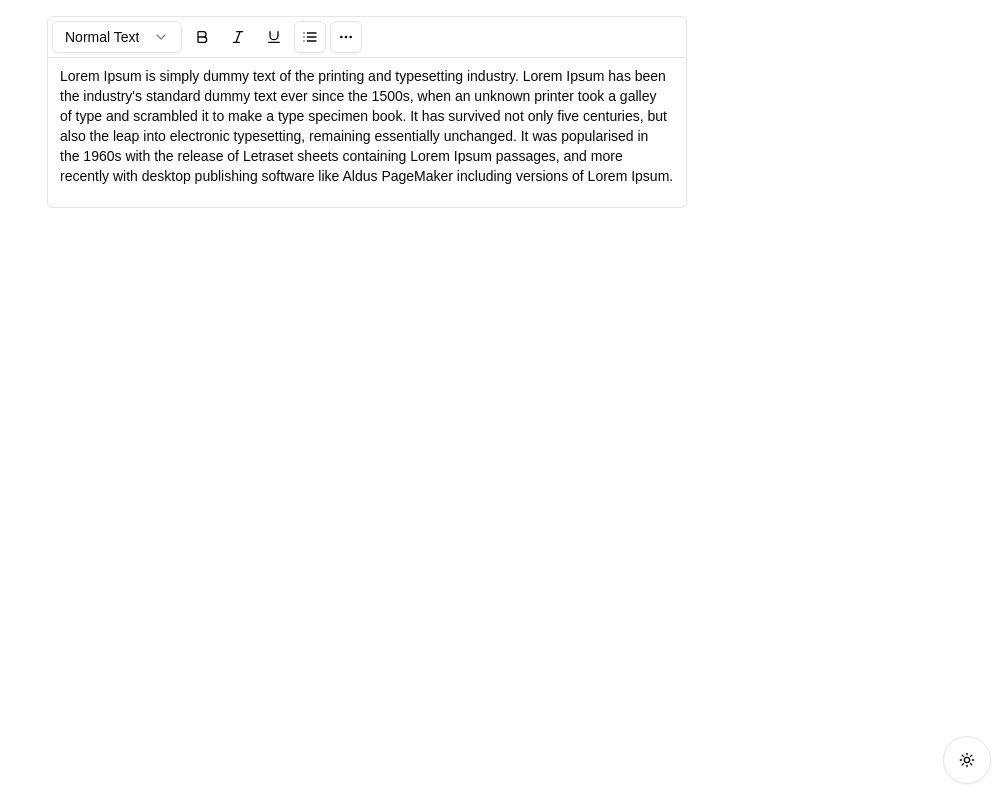
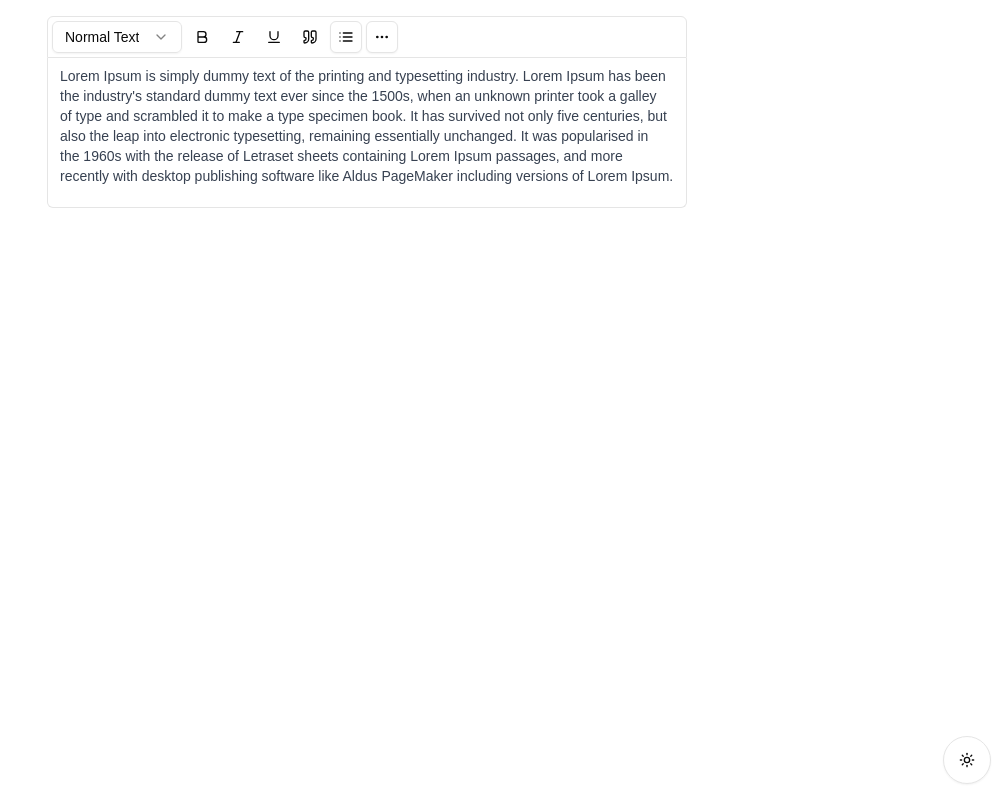
Before and after one commit to SafaElmali/tiptap-template, a Next.js app: page / in a window 1280 px wide. Shown: the whole page, without its empty margins (273-1280 px from the left). Built offline with nearby package versions, Linux system fonts and the light colour scheme.

Commit message:
feat: Update tiptap stylings

```diff
--- a/package.json
+++ b/package.json
@@ -31,6 +31,7 @@
   },
   "devDependencies": {
     "@eslint/eslintrc": "^3",
+    "@tailwindcss/typography": "^0.5.15",
     "@types/node": "^20",
     "@types/react": "^19",
     "@types/react-dom": "^19",
--- a/src/components/features/tiptap-editor/plugins/toolbar/toolbar.tsx
+++ b/src/components/features/tiptap-editor/plugins/toolbar/toolbar.tsx
@@ -1,5 +1,5 @@
 import { type Editor } from "@tiptap/react";
-import { Bold, Italic, Underline } from "lucide-react";
+import { Bold, Italic, Quote, Underline } from "lucide-react";
 import { FC } from "react";
 import { ToolbarButton } from "./_components/toolbar-button";
 import { HeadingDropdown } from "./_components/heading-dropdown";
@@ -35,6 +35,12 @@ const Toolbar: FC<ToolbarProps> = ({ editor }) => {
           command={() => editor.chain().focus().toggleUnderline().run()}
           isActive={editor.isActive("underline")}
         />
+        <ToolbarButton
+          icon={<Quote className="h-4 w-4" />}
+          label="Toggle quote"
+          command={() => editor.chain().focus().toggleBlockquote().run()}
+          isActive={editor.isActive("blockquote")}
+        />
         <ListDropdown editor={editor} />
         <FormattingDropdown editor={editor} />
       </div>
--- a/src/components/features/tiptap-editor/styles/index.css
+++ b/src/components/features/tiptap-editor/styles/index.css
@@ -1,49 +1,11 @@
 .tiptap-editor {
-  @apply min-h-[150px] max-h-[500px] overflow-y-auto w-full rounded-b-md border border-input border-t-0 bg-transparent px-3 py-2 text-sm ring-offset-background placeholder:text-muted-foreground focus-visible:outline-none disabled:cursor-not-allowed disabled:opacity-50;
-}
-
-/* Add custom scrollbar styling */
-.tiptap-editor::-webkit-scrollbar {
-  @apply w-1;
-}
-
-.tiptap-editor::-webkit-scrollbar-track {
-  @apply bg-secondary rounded-r-lg;
-}
-
-.tiptap-editor::-webkit-scrollbar-thumb {
-  @apply bg-muted-foreground/30 rounded-full hover:bg-muted-foreground/50 transition-colors;
-}
-
-.tiptap-editor blockquote {
-  @apply border-l-4 border-muted pl-4 my-4 italic;
-}
-
-/* Tiptap heading styles */
-.tiptap-editor h1 {
-  @apply text-4xl font-bold mb-4;
-}
-
-.tiptap-editor h2 {
-  @apply text-3xl font-bold mb-3;
-}
-
-.tiptap-editor h3 {
-  @apply text-2xl font-bold mb-3;
-}
-
-.tiptap-editor h4 {
-  @apply text-xl font-bold mb-2;
-}
-
-.tiptap-editor h5 {
-  @apply text-lg font-bold mb-2;
-}
-
-.tiptap-editor h6 {
-  @apply text-base font-bold mb-2;
+  @apply min-h-[150px] max-h-[500px] overflow-y-auto w-full rounded-b-md border border-input border-t-0 bg-transparent px-3 py-2 text-sm ring-offset-background placeholder:text-muted-foreground focus-visible:outline-none disabled:cursor-not-allowed disabled:opacity-50 transition-colors;
 }
 
 .tiptap-editor p {
-  @apply mb-2;
+  @apply m-0;
 }
+
+.tiptap-editor li p {
+  @apply m-0;
+}
--- a/src/components/features/tiptap-editor/tiptap-editor.tsx
+++ b/src/components/features/tiptap-editor/tiptap-editor.tsx
@@ -24,7 +24,10 @@ const TiptapEditor: FC<TiptapEditorProps> = ({
     content,
     editorProps: {
       attributes: {
-        class: cn("tiptap-editor", className),
+        class: cn(
+          "prose prose-sm sm:prose-base dark:prose-invert focus:outline-none max-w-full p-4 h-full min-h-[200px] prose-pre:bg-muted/50 prose-pre:rounded-md tiptap-editor",
+          className
+        ),
       },
     },
     onUpdate: ({ editor }) => {
--- a/tailwind.config.ts
+++ b/tailwind.config.ts
@@ -10,53 +10,53 @@ export default {
   theme: {
     extend: {
       colors: {
-  			background: 'hsl(var(--background))',
-  			foreground: 'hsl(var(--foreground))',
+        background: "hsl(var(--background))",
+        foreground: "hsl(var(--foreground))",
         card: {
-  				DEFAULT: 'hsl(var(--card))',
-  				foreground: 'hsl(var(--card-foreground))'
+          DEFAULT: "hsl(var(--card))",
+          foreground: "hsl(var(--card-foreground))",
         },
         popover: {
-  				DEFAULT: 'hsl(var(--popover))',
-  				foreground: 'hsl(var(--popover-foreground))'
+          DEFAULT: "hsl(var(--popover))",
+          foreground: "hsl(var(--popover-foreground))",
         },
         primary: {
-  				DEFAULT: 'hsl(var(--primary))',
-  				foreground: 'hsl(var(--primary-foreground))'
+          DEFAULT: "hsl(var(--primary))",
+          foreground: "hsl(var(--primary-foreground))",
         },
         secondary: {
-  				DEFAULT: 'hsl(var(--secondary))',
-  				foreground: 'hsl(var(--secondary-foreground))'
+          DEFAULT: "hsl(var(--secondary))",
+          foreground: "hsl(var(--secondary-foreground))",
         },
         muted: {
-  				DEFAULT: 'hsl(var(--muted))',
-  				foreground: 'hsl(var(--muted-foreground))'
+          DEFAULT: "hsl(var(--muted))",
+          foreground: "hsl(var(--muted-foreground))",
         },
         accent: {
-  				DEFAULT: 'hsl(var(--accent))',
-  				foreground: 'hsl(var(--accent-foreground))'
+          DEFAULT: "hsl(var(--accent))",
+          foreground: "hsl(var(--accent-foreground))",
         },
         destructive: {
-  				DEFAULT: 'hsl(var(--destructive))',
-  				foreground: 'hsl(var(--destructive-foreground))'
+          DEFAULT: "hsl(var(--destructive))",
+          foreground: "hsl(var(--destructive-foreground))",
         },
-  			border: 'hsl(var(--border))',
-  			input: 'hsl(var(--input))',
-  			ring: 'hsl(var(--ring))',
+        border: "hsl(var(--border))",
+        input: "hsl(var(--input))",
+        ring: "hsl(var(--ring))",
         chart: {
-  				'1': 'hsl(var(--chart-1))',
-  				'2': 'hsl(var(--chart-2))',
-  				'3': 'hsl(var(--chart-3))',
-  				'4': 'hsl(var(--chart-4))',
-  				'5': 'hsl(var(--chart-5))'
-  			}
+          "1": "hsl(var(--chart-1))",
+          "2": "hsl(var(--chart-2))",
+          "3": "hsl(var(--chart-3))",
+          "4": "hsl(var(--chart-4))",
+          "5": "hsl(var(--chart-5))",
+        },
       },
       borderRadius: {
-  			lg: 'var(--radius)',
-  			md: 'calc(var(--radius) - 2px)',
-  			sm: 'calc(var(--radius) - 4px)'
-  		}
-  	}
+        lg: "var(--radius)",
+        md: "calc(var(--radius) - 2px)",
+        sm: "calc(var(--radius) - 4px)",
       },
-  plugins: [require("tailwindcss-animate")],
+    },
+  },
+  plugins: [require("tailwindcss-animate"), require("@tailwindcss/typography")],
 } satisfies Config;
```
Also changed, not shown: 1 other file (tests, documents, lock files or other folders). Lines whose indentation alone changed are shown as unchanged.
